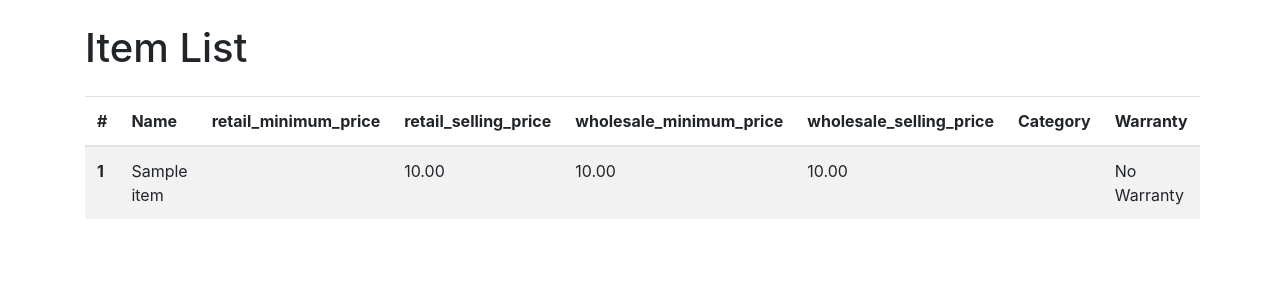
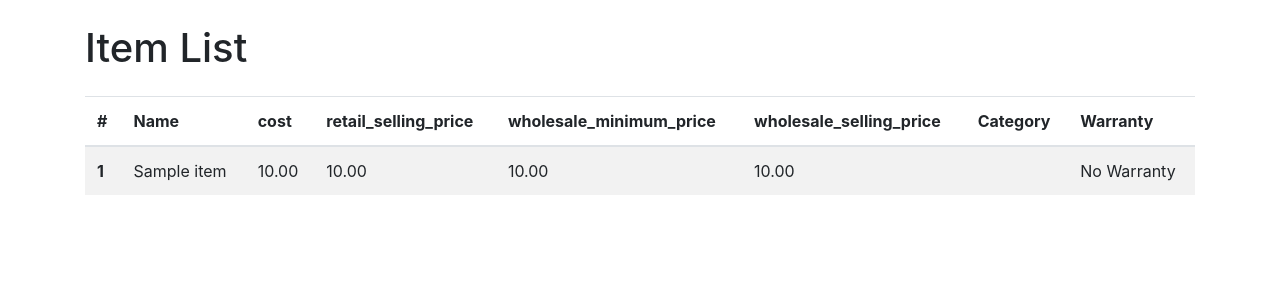
Before and after one commit to Denuwan392/santek-mobile, a Django app: page /inventory/items/ in a window 1280 px wide. Shown: the part 56-356 px from the top of the page. Run offline with Django 5.2, Linux system fonts and the light colour scheme; a user stored in the database is signed in; tables that the repository leaves empty hold one stand-in row (values such as "Sample post"); parts of the project's set-up code (start-up, migrations or seed data) failed here and were passed over; some libraries are stand-ins or nearby versions.

Commit message:
Update item_list.html

```diff
--- a/inventory/templates/inventory/item_list.html
+++ b/inventory/templates/inventory/item_list.html
@@ -9,7 +9,7 @@
         <tr>
             <th scope="col">#</th>
             <th scope="col">Name</th>
-            <th scope="col">retail_minimum_price</th>
+            <th scope="col">cost</th>
             <th scope="col">retail_selling_price</th>
             <th scope="col">wholesale_minimum_price</th>
             <th scope="col">wholesale_selling_price</th>
@@ -22,7 +22,7 @@
         <tr>
             <th scope="row">{{ forloop.counter }}</th>
             <td>{{ item.name }}</td>
-            <td>{{ item.retail_minimum_price }}</td>
+            <td>{{ item.cost }}</td>
             <td>{{ item.retail_selling_price }}</td>
             <td>{{ item.wholesale_minimum_price }}</td>
             <td>{{ item.wholesale_selling_price }}</td>
```
